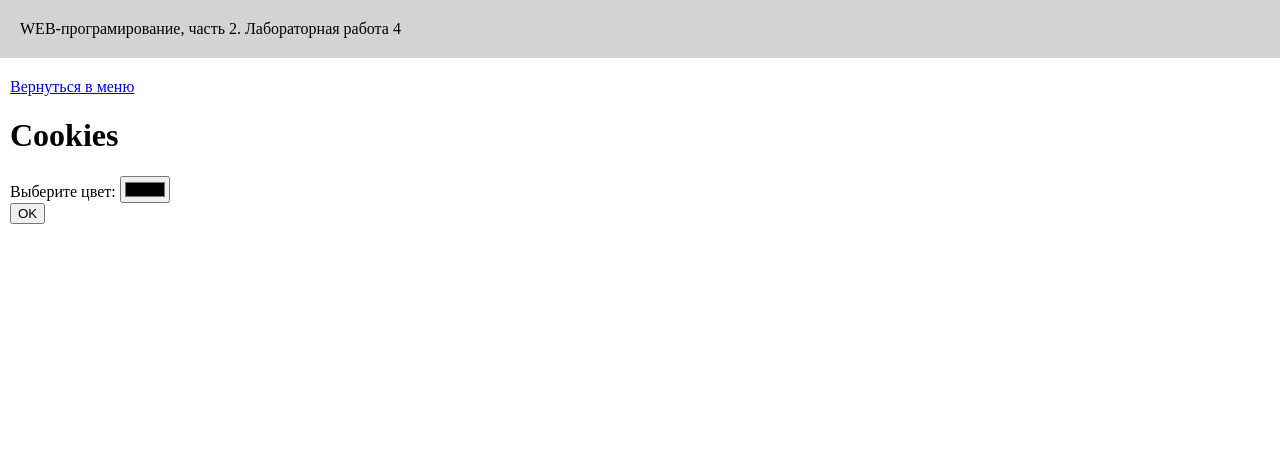
After one commit to provorova/DashaLena2, a Flask app: page /lab4/cookies in a window 1280 px wide. The commit adds this page. Shown: the top 474 px of the page. Run offline with Flask 3, Linux system fonts and the light colour scheme.

Commit message:
Куки - цвет текста

```diff
--- a/lab4.py
+++ b/lab4.py
@@ -88,3 +88,16 @@ def zerno():
         price = price * int(ves)
         result = f'Сумма к оплате: {price}'
     return render_template ('zerno.html', zerno=zerno, ves = ves, error=error, result=result)
+
+
+@lab4.route("/lab4/cookies", methods = ['GET', 'POST'])
+def cookies():
+        if request.method == 'GET':
+            return render_template ('cookies.html')
+
+        color = request.form.get('color')
+        headers = {
+            'Set-Cookie': 'color=' + color + '; path=/',
+            'Location': '/lab4/cookies'
+        }
+        return '', 303, headers
--- a/templates/base.html
+++ b/templates/base.html
@@ -5,6 +5,13 @@
     <meta name="viewport" content="width=device-width, initial-scale=1.0">
     <title>Крамар Дарья, Проворова Елена. {% block lab %}{% endblock %}</title>
     <link rel="stylesheet" href="{{ url_for('static', filename='main.css') }}">
+    {% if request.cookies.get('color') %}
+    <style>
+        body {
+            color: {{ request.cookies.get('color') }}
+        }
+    </style>
+    {% endif %}
 </head>
 {% block style %}{% endblock %}
 <body>
--- /dev/null
+++ b/templates/cookies.html
@@ -0,0 +1,16 @@
+{% extends "base.html" %}
+
+{% block lab %}Лабораторная работа 4{% endblock %}
+
+{% block main %}
+    <h1>Cookies</h1>
+    <form method="post">
+        <div>
+            <label for="color">Выберите цвет:</label>
+            <input type="color" id="color" name="color">
+        </div>
+        <div>
+            <button type="submit">OK</button>
+        </div>
+    </form>
+{% endblock %}
--- a/templates/lab4.html
+++ b/templates/lab4.html
@@ -9,5 +9,6 @@
         <li><a href="/lab4/login">Форма авторизации</a></li>
         <li><a href="/lab4/fridge">Холодильник</a></li>
         <li><a href="/lab4/zerno">Заказ зерна</a></li>
+        <li><a href="/lab4/cookies">Куки</a></li>
     </ol>
 {% endblock %}
```
